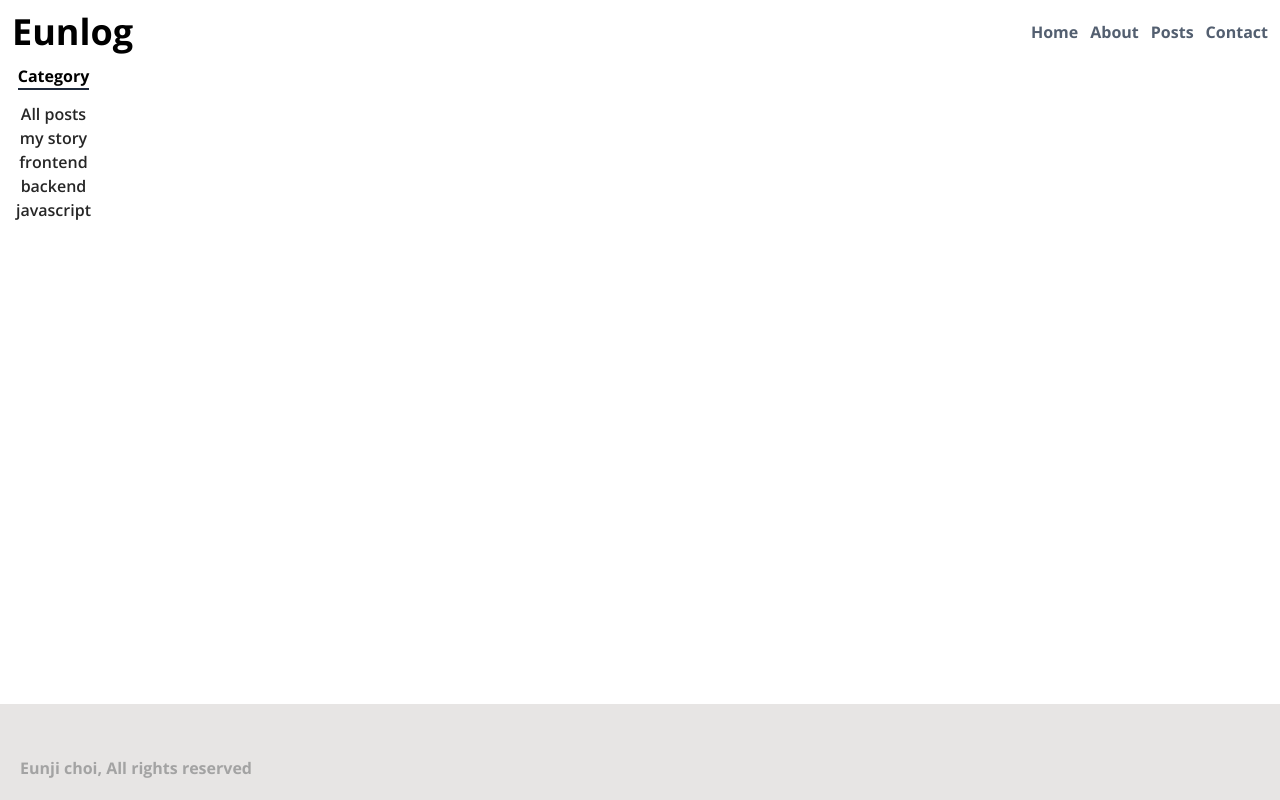
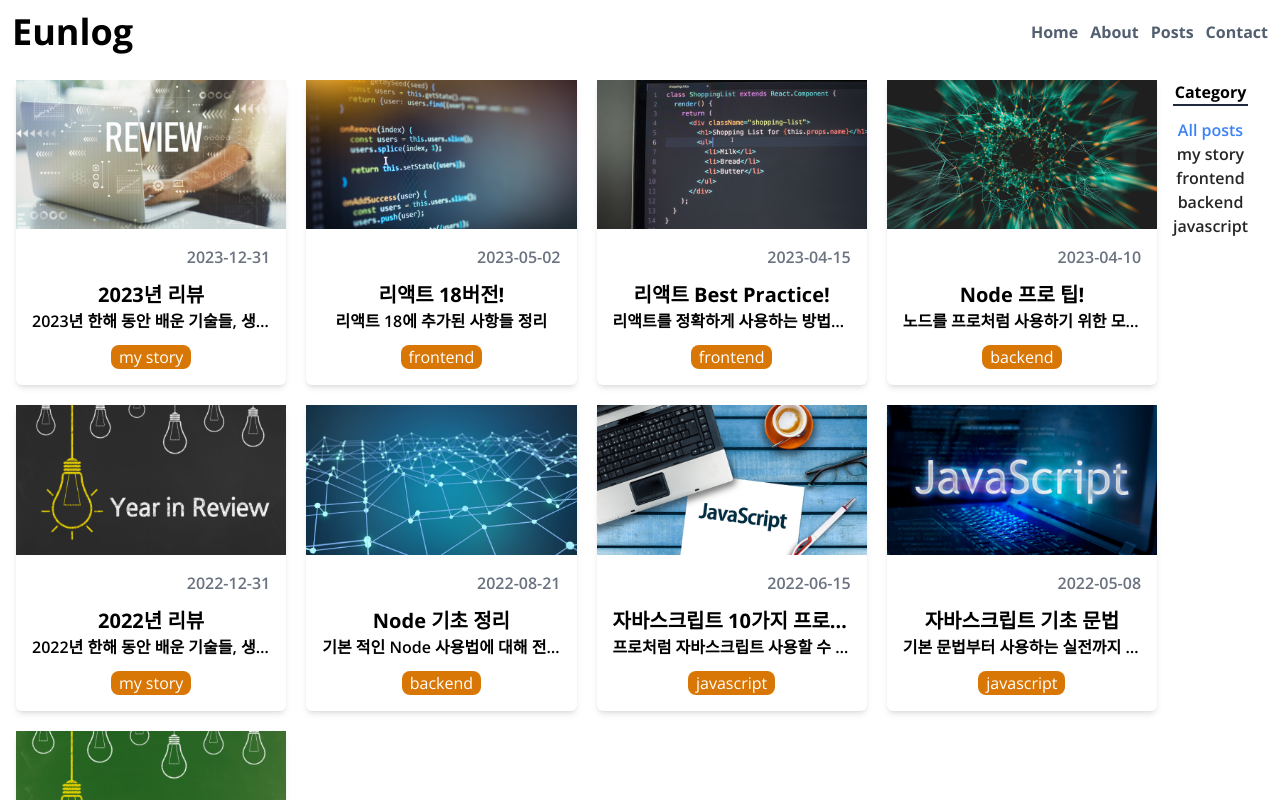
Before and after one commit to chldmswnl/eunlog, a Next.js app: page /posts in a window 1280 px wide. Built offline with nearby package versions, Linux system fonts and the light colour scheme.

Commit message:
feat: work with FilteredPosts component

```diff
--- a/src/app/posts/page.tsx
+++ b/src/app/posts/page.tsx
@@ -1,37 +1,13 @@
-"use client";
-
-import PostSection from "@/components/PostSection";
+import FilteredPosts from "@/components/FilteredPosts";
+import { getAllPosts } from "@/service/posts";
 import { useState } from "react";
 
-export default function Posts() {
-  const [selectedCategory, setSelectedCategory] = useState("all");
-  const categoryArr = [
+export default async function Posts() {
+  const posts = await getAllPosts();
+  const categories = [
     "All posts",
-    "my story",
-    "frontend",
-    "backend",
-    "javascript",
+    ...new Set(posts.map((post) => post.category)),
   ];
 
-  return (
-    <section className="flex mb-5">
-      {/* <PostSection category={selectedCategory} /> */}
-      <article className="mx-4">
-        <div className="flex flex-col items-center">
-          <h3 className="font-bold border-b-2 border-slate-800 mb-3">
-            Category
-          </h3>
-          {categoryArr.map((category) => (
-            <span
-              key={category}
-              className="font-semibold text-neutral-800 cursor-pointer"
-              onClick={() => setSelectedCategory(category)}
-            >
-              {category}
-            </span>
-          ))}
-        </div>
-      </article>
-    </section>
-  );
+  return <FilteredPosts posts={posts} categories={categories} />;
 }
--- /dev/null
+++ b/src/components/CategorySection/index.tsx
@@ -0,0 +1,32 @@
+type CategorySection = {
+  categories: string[];
+  selectedCategory: string;
+  onClick: (category: string) => void;
+};
+
+export default function CategorySection({
+  categories,
+  selectedCategory,
+  onClick,
+}: CategorySection) {
+  return (
+    <article className="mx-4 text-center">
+      <h3 className="font-bold border-b-2 border-slate-800 mb-3">Category</h3>
+      <ul>
+        {categories.map((category) => (
+          <li
+            key={category}
+            className={`font-semibold cursor-pointer hover:text-blue-300 ${
+              category === selectedCategory
+                ? "text-blue-500"
+                : "text-neutral-800"
+            }`}
+            onClick={() => onClick(category)}
+          >
+            {category}
+          </li>
+        ))}
+      </ul>
+    </article>
+  );
+}
--- /dev/null
+++ b/src/components/FilteredPosts/index.tsx
@@ -0,0 +1,31 @@
+"use client";
+
+import { Post } from "@/service/posts";
+import { useState } from "react";
+import PostGrid from "../PostGrid";
+import CategorySection from "../CategorySection";
+
+type FilteredPosts = {
+  posts: Post[];
+  categories: string[];
+};
+
+const ALL_POSTS = "All posts";
+
+export default function FilteredPosts({ posts, categories }: FilteredPosts) {
+  const [selectedCategory, setSelectedCategory] = useState(ALL_POSTS);
+  const filtered =
+    selectedCategory === ALL_POSTS
+      ? posts
+      : posts.filter((post) => post.category === selectedCategory);
+  return (
+    <section className="flex m-4">
+      <PostGrid posts={filtered} />
+      <CategorySection
+        categories={categories}
+        selectedCategory={selectedCategory}
+        onClick={setSelectedCategory}
+      />
+    </section>
+  );
+}
--- a/src/components/PostGrid/index.tsx
+++ b/src/components/PostGrid/index.tsx
@@ -3,7 +3,7 @@ import CardItem from "../CardItem";
 
 export default function PostGrid({ posts }: { posts: Post[] }) {
   return (
-    <section className="grid grid-cols-1 gap-x-5 gap-y-5 sm:grid-cols-2 md:grid-cols-3">
+    <section className="grid grid-cols-1 gap-x-5 gap-y-5 sm:grid-cols-2 md:grid-cols-3 lg:grid-cols-4">
       {posts.map((post) => (
         <CardItem post={post} key={post.path} />
       ))}
--- a/src/components/PostSection/index.tsx
+++ /dev/null
@@ -1,13 +0,0 @@
-import { getAllFeaturedPosts } from "@/service/posts";
-import PostGrid from "../PostGrid";
-
-export default async function PostSection({ category }: { category: string }) {
-  const posts = await getAllFeaturedPosts();
-  return (
-    <PostGrid
-      posts={posts.filter((post) =>
-        category === "All posts" ? true : post.category === category
-      )}
-    />
-  );
-}
```
